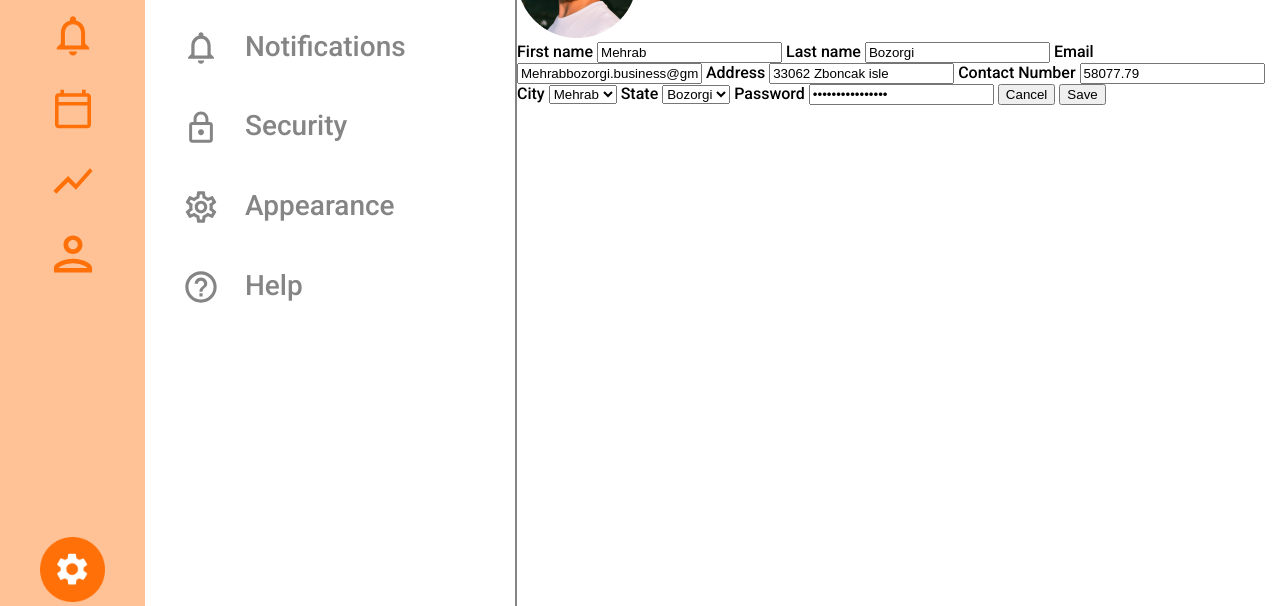
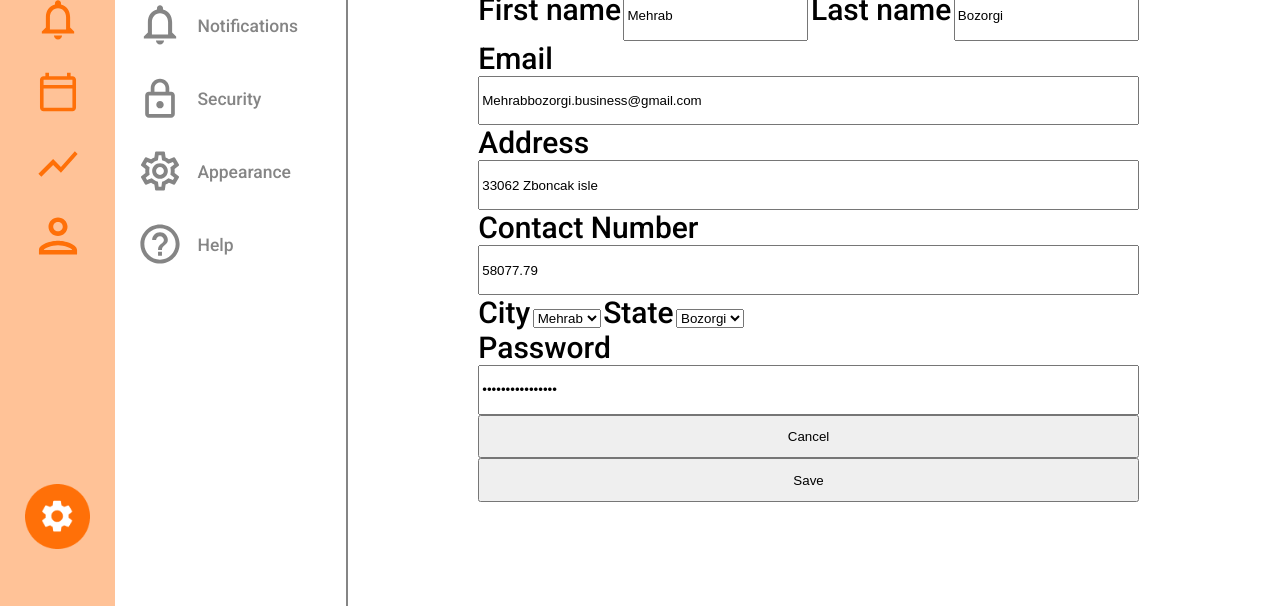
Before and after one commit to Wiktor124/laboratorio1-web-design, a plain HTML site: page index.html in a window 1280 px wide. Shown: the part 194-800 px from the top of the page. Drawn offline with Linux system fonts and the light colour scheme.

Commit message:
css actualizado

```diff
--- a/css/style.css
+++ b/css/style.css
@@ -1,22 +1,19 @@
 html {
-  font-size: 100%;
+  font-size: 62.5%;
 }
 
-body {
+html, body { height: 100%; }
+
+
+.body-container{
   box-sizing: border-box;
   margin: 0;
   padding: 0;
+  display: flex;
+  max-width: 1728px;
   font-family: "Roboto", sans-serif;
 }
 
-.contanier {
-  max-width: 1728px;
-  min-height: 100vh;
-}
-
-.contanier > * {
-  /* padding-top: 40px; */
-}
 ol,
 ul {
   list-style: none;
@@ -32,24 +29,21 @@ a {
   display: flex;
 }
 
-/* Navigation bar */
-.nav-menu_ol,
-.options-nav_ul {
-  flex-direction: column;
-  justify-content: space-between;
+.icon {
+  width: 40px;
+  height: 40px;
 }
 
-.nav-menu_ol {
-  min-height: 60%;
+/* Navigation bar */
+.nav-menu {
+  text-align: center;
 }
 
-.nav-menu_ol {
-  align-items: center;
-}
+.nav-menu_ol li{ line-height: 7em; }
 
 .nav-menu {
   background-color: #ffc297;
-  padding: 2.5em;
+  padding: 2.5em 2.5em 0 2.5em;
 }
 
 .logo-image,
@@ -58,16 +52,10 @@ a {
   height: 65px;
 }
 
-.icon {
-  width: 40px;
-  height: 40px;
-}
+
 .nav-menu_ol li:last-child {
   position: absolute;
-}
-
-.nav-menu_ol li:last-child {
-  bottom: 0;
+  bottom: 2.5em;
 }
 
 /* Options bar */
@@ -77,15 +65,17 @@ a {
   padding: 2.5em 0 0 2.5em;
 }
 
-.options-nav_ul {
-  height: 60%;
+.options-nav_ul li:first-child {
+  margin-bottom: 1em;
+}
+
+.options-nav_ul li {
+  line-height: 7em;
 }
 
 .options-nav_ul .icon {
-  width: 2em;
-  height: 2em;
   position: relative;
-  top: 8px;
+  top: 13px;
 }
 
 .options-nav_ul li > a {
@@ -106,3 +96,22 @@ a {
 .options-nav_ul li:first-child a {
   color: #000;
 }
+
+/* form */
+.form-section {
+  padding: 2em 0 0 13em;
+  /* width: 100%; */
+}
+
+.form-section form {
+  display: flex;
+  flex-direction: column;
+}
+
+.form-section input {
+  height: 4.375rem;
+}
+
+.form-section label {
+  font-size: 3rem;
+}
--- a/index.html
+++ b/index.html
@@ -12,10 +12,10 @@
   <link href="https://fonts.googleapis.com/css2?family=Roboto:wght@500;700&display=swap" rel="stylesheet">
 </head>
 
-<body>
-  <div class="contanier flex-nav">
+<body class="body-container">
   <nav class="nav-menu">
-      <ol class="nav-menu_ol flex-nav">
+
+    <ol class="nav-menu_ol">
       <li><a href="#"><img src="img/logo.png" alt="" class="logo-image"></a></li>
       <li><a href="#"><img src="icon/home.svg" alt="" class="icon"></a></li>
       <li><a href="#"><img src="icon/bell-nav.svg" alt="" class="icon"></a></li>
@@ -24,11 +24,11 @@
       <li><a href="#"><img src="icon/profile.svg" alt="" class="icon"></a></li>
       <li><a href="#"><img src="img/tuerca.png" alt="" class="setting-image"></a></li>
     </ol>
+
   </nav>
   <section class="options-nav">
 
-
-      <ul class="options-nav_ul flex-nav">
+    <ul class="options-nav_ul">
       <li>
         <img src="icon/left-arrow.svg" alt="" class="icon">
         <h2 class="settings-tittle_options">settings</h2>
@@ -39,24 +39,29 @@
       <li><img src="icon/settings.svg" alt="" class="icon"><a href="#">Appearance</a></li>
       <li><img src="icon/help.svg" alt="" class="icon"><a href="#">Help</a></li>
     </ul>
+
   </section>
-    <section>
-      <img src="img/two.png" alt="">
+  <section class="form-section">
+    <!-- <img src="img/two.png" alt="" class="profile-bell"> -->
+
     <div>
       <h2>Edit profile</h2>
       <img src="img/men.png" alt="">
     </div>
     <form>
+      <div>
         <label for="fname">First name</label>
         <input id="fname" type="text" name="First Name" value="Mehrab" required>
         <label for="fname">Last name</label>
         <input id="lname" type="text" name="Last Name" value="Bozorgi" required>
+      </div>
      <label for="email">Email</label>
       <input id="email" type="email" name="Email" value="Mehrabbozorgi.business@gmail.com" required>
       <label for="address">Address</label>
       <input id="address" type="text" name="address" value="33062 Zboncak isle" required>
       <label for="number">Contact Number</label>
       <input id="number" type="number" name="number" value="58077.79" required>
+      <div>
         <label for="city">City</label>
         <select name="city" id="city">
           <option value="1">Mehrab</option>
@@ -65,13 +70,14 @@
         <select name="state" id="state">
           <option value="2">Bozorgi</option>
         </select>
+      </div>
       <label for="password">Password</label>
       <input id="password" type="password" name="password" value="sbdfbnd65sfdvb s" required>
       <input type="reset" value="Cancel">
       <input type="submit" value="Save">
     </form>
+
   </section>
-  </div>
 </body>
 
 </html>
```
Lines whose indentation alone changed are shown as unchanged.
